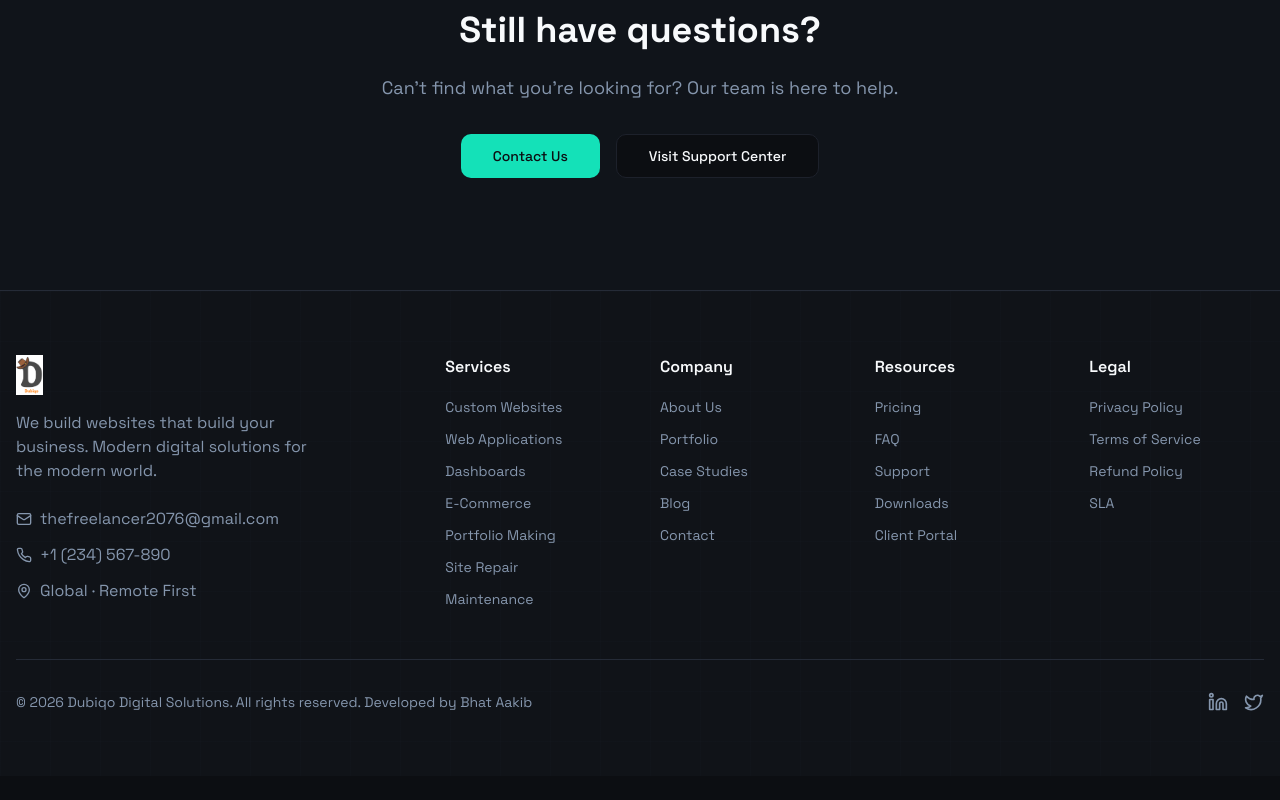
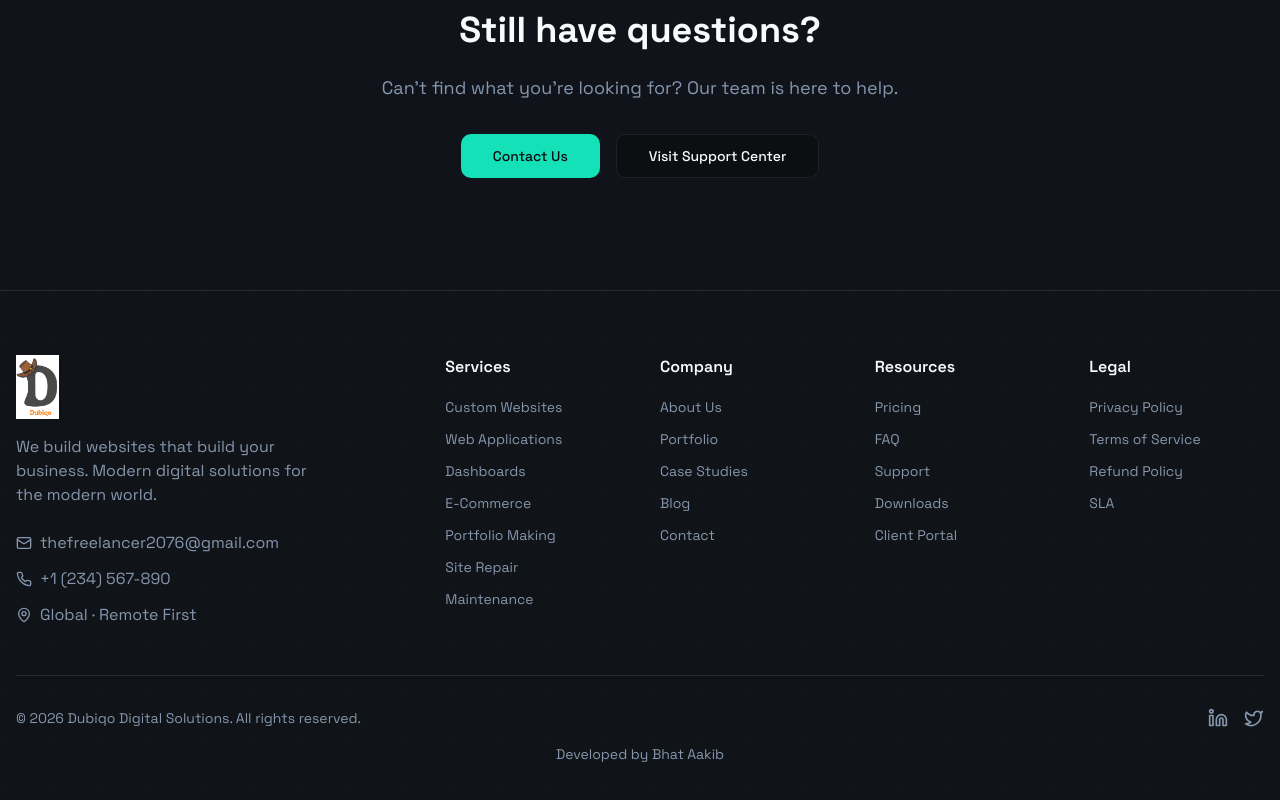
Before and after one commit to bhataakib02/Dubiqo, a React (Vite) app: page /faq in a window 1280 px wide. Shown: the part 1956-2756 px from the top of the page. Before the commit the page ends 2732 px from the top, so only its background shows below. Built offline with nearby package versions, Linux system fonts and the light colour scheme.

Commit message:
Increase logo size and center 'Developed by Bhat Aakib' text in footer

```diff
--- a/src/components/layout/Footer.tsx
+++ b/src/components/layout/Footer.tsx
@@ -47,7 +47,7 @@ export function Footer() {
               <img
                 src="/Logo.png"
                 alt="Dubiqo Logo"
-                className="h-10 w-auto"
+                className="h-16 w-auto"
               />
             </Link>
             <p className="text-muted-foreground mb-6 max-w-xs">
@@ -146,9 +146,10 @@ export function Footer() {
         </div>
 
         {/* Bottom bar */}
-        <div className="mt-12 pt-8 border-t border-border flex flex-col md:flex-row items-center justify-between gap-4">
+        <div className="mt-12 pt-8 border-t border-border">
+          <div className="flex flex-col md:flex-row items-center justify-between gap-4 mb-4">
             <p className="text-muted-foreground text-sm text-center md:text-left">
-            © {new Date().getFullYear()} Dubiqo Digital Solutions. All rights reserved. Developed by Bhat Aakib
+              © {new Date().getFullYear()} Dubiqo Digital Solutions. All rights reserved.
             </p>
             <div className="flex items-center gap-4">
               <a
@@ -171,6 +172,10 @@ export function Footer() {
               </a>
             </div>
           </div>
+          <p className="text-muted-foreground text-sm text-center">
+            Developed by Bhat Aakib
+          </p>
+        </div>
       </div>
     </footer>
   );
--- a/src/components/layout/Navbar.tsx
+++ b/src/components/layout/Navbar.tsx
@@ -87,7 +87,7 @@ export function Navbar() {
           <img
             src="/Logo.png"
             alt="Dubiqo Logo"
-            className="h-10 w-auto group-hover:opacity-80 transition-opacity"
+            className="h-14 w-auto group-hover:opacity-80 transition-opacity"
           />
         </Link>
 
```
Lines whose indentation alone changed are shown as unchanged.
